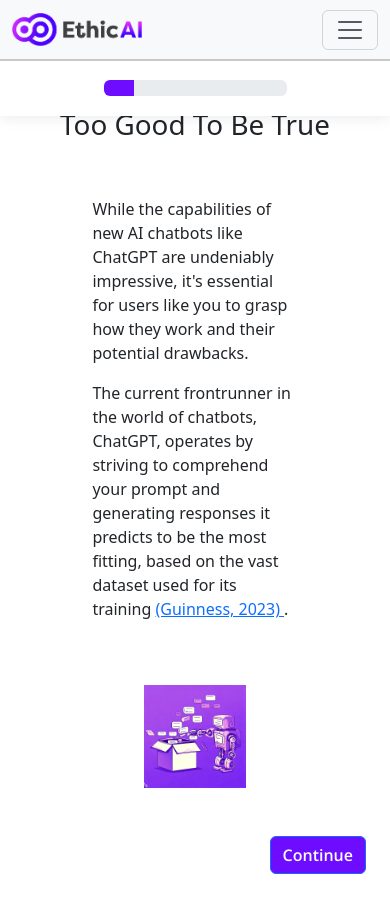
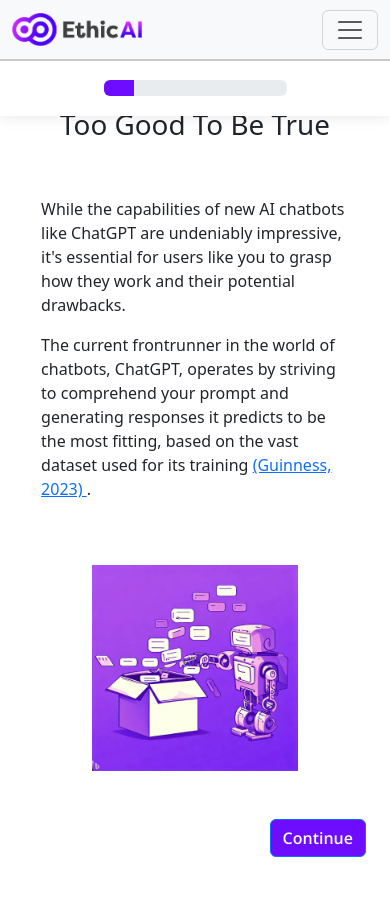
Before and after one commit to harslash/EthicAI, a Vue app in the folder project/ethicai-spa/: page /chatbots/too-good-to-be-true in a window 390 px wide. Shown: the top 912 px of the page. Built offline with nearby package versions, Linux system fonts and the light colour scheme.

Commit message:
Added mobile responsive classes

```diff
--- a/project/ethicai-spa/src/components/pages/chatbots/chatbots-page-2.vue
+++ b/project/ethicai-spa/src/components/pages/chatbots/chatbots-page-2.vue
@@ -230,4 +230,18 @@ export default defineComponent({
     height: 75vh;
     width: 80%;
 }
+
+@media (max-width: 767.98px) {
+  .section-text {
+    width: 90%;
+  }
+
+  .img-a,.img-b {
+    width: 60%;
+  }
+
+  .img-c, .img-d {
+    width: 90%;
+  }
+}
 </style>
```
